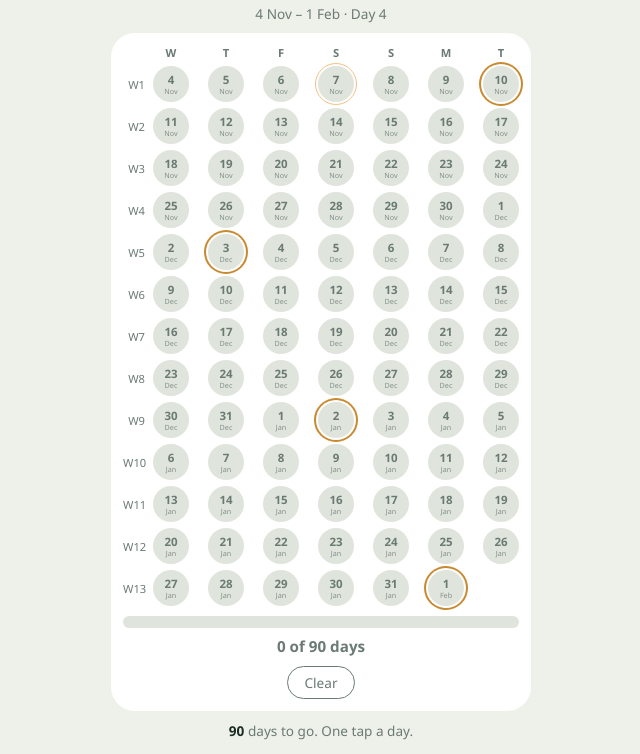
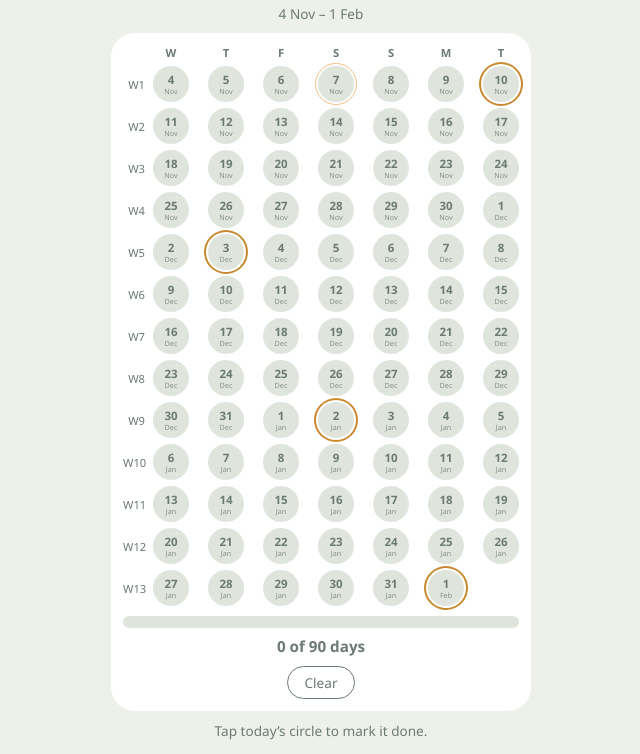
Before and after one commit to JackSoze/90-day-tracker, a plain HTML site: page index.html in a window 1280 px wide. Shown: the part 46-800 px from the top of the page, without its empty margins (319-959 px from the left). Drawn offline with Linux system fonts and the light colour scheme.

Commit message:
ui changes - fixed redundancy

```diff
--- a/index.html
+++ b/index.html
@@ -149,14 +149,13 @@ main{width:100%; max-width:420px}
     cnt.textContent=c+" of "+TOTAL+" days";
     barEl.setAttribute("aria-valuenow",c); barEl.setAttribute("aria-valuemax",TOTAL);
     var s0=dateOf(0), s1=dateOf(TOTAL-1);
-    document.getElementById("sub").textContent=s0.getDate()+" "+MON[s0.getMonth()]+" – "+s1.getDate()+" "+MON[s1.getMonth()]+(ti>=0&&ti<TOTAL?" · Day "+(ti+1):"");
-    var left=TOTAL-c;
-    document.getElementById("ft").innerHTML=left?"<b>"+left+"</b> days to go. One tap a day.":"<b>All 90 done.</b> Well finished.";
+    document.getElementById("sub").textContent=s0.getDate()+" "+MON[s0.getMonth()]+" – "+s1.getDate()+" "+MON[s1.getMonth()];
+    document.getElementById("ft").innerHTML=c<TOTAL?"Tap today\u2019s circle to mark it done.":"<b>All 90 done.</b> Well finished.";
   }
 
   function fit(){
     var main=document.querySelector("main"), cs=getComputedStyle(document.body);
-    var avail=document.body.clientHeight-parseFloat(cs.paddingTop)-parseFloat(cs.paddingBottom);
+    var avail=Math.min(document.body.clientHeight,window.innerHeight)-parseFloat(cs.paddingTop)-parseFloat(cs.paddingBottom)-6;
     var inner=Math.min(document.body.clientWidth-32,420)-24-30;
     var cell=Math.min(56,Math.floor((inner-30)/7));
     for(;cell>18;cell--){
@@ -165,6 +164,8 @@ main{width:100%; max-width:420px}
     }
   }
   render(); fit();
+  window.addEventListener("load",fit);
+  if(document.fonts&&document.fonts.ready) document.fonts.ready.then(fit);
   window.addEventListener("resize",fit);
   document.addEventListener("visibilitychange",function(){if(!document.hidden){render(); fit();}});
 })();
```
